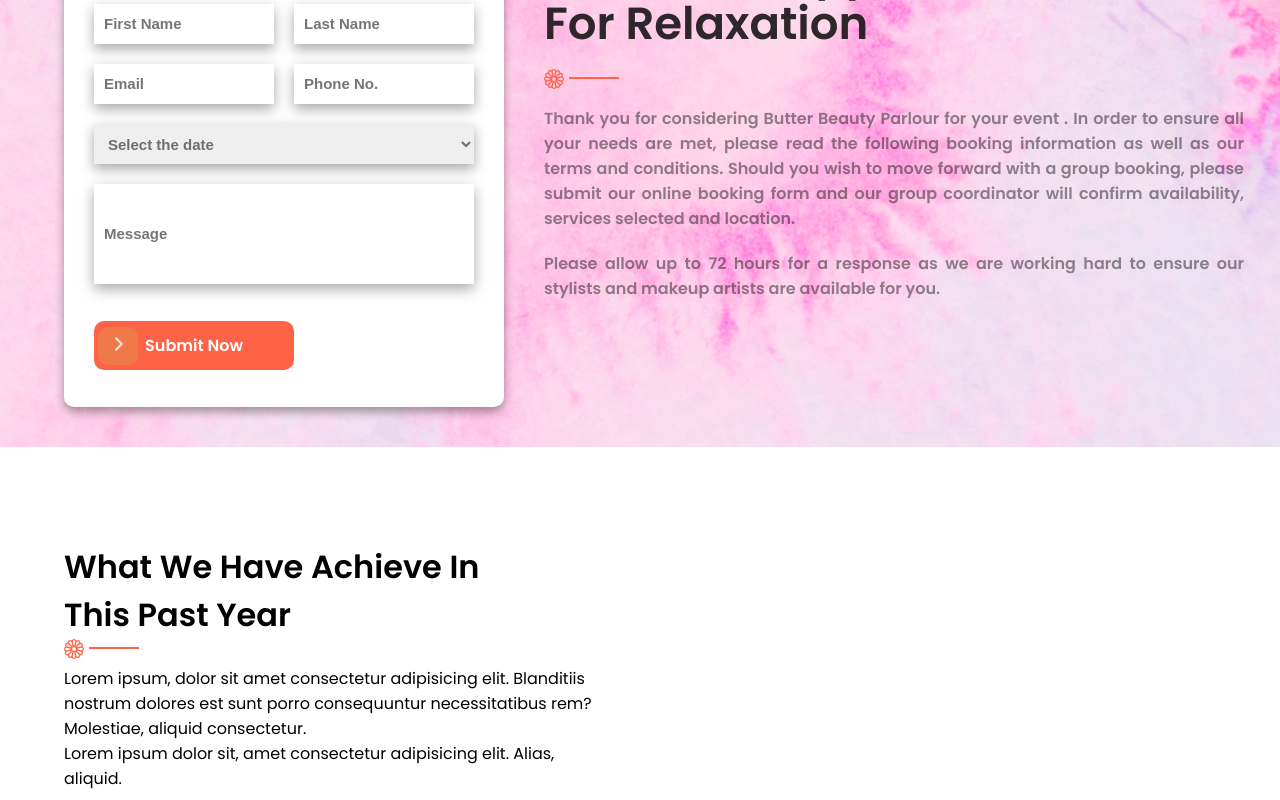
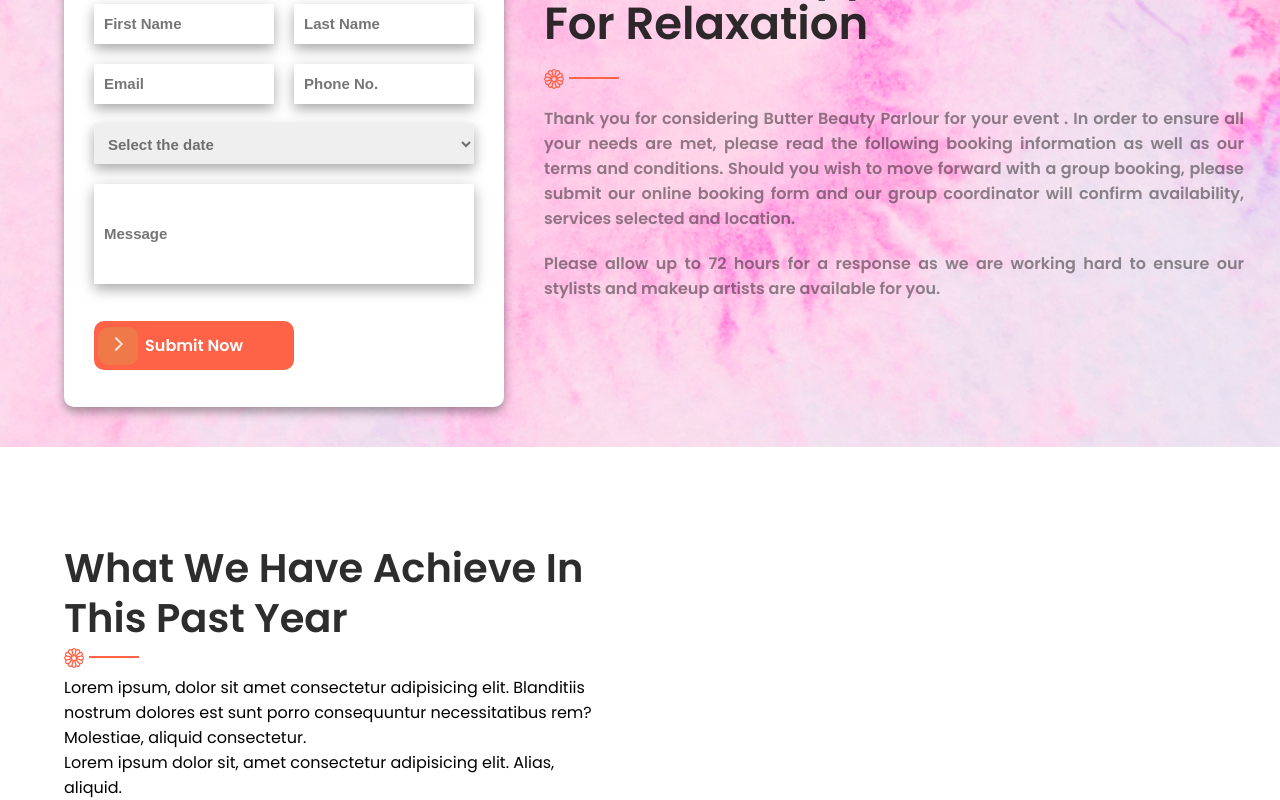
Before and after one commit to TamannaAfroz2666/Parlour-BD-Page, a React (Create React App) app: page / in a window 1280 px wide. Shown: the part 3376-4176 px from the top of the page. Built offline with nearby package versions, Linux system fonts and the light colour scheme; the HTML template or start-up script is replaced by a standard one.

Commit message:
title designed

```diff
--- a/src/components/AchiveList/AchiveList.css
+++ b/src/components/AchiveList/AchiveList.css
@@ -20,6 +20,18 @@
     width: 550px;
 }
 
+.titleAc{
+    font-size: 40px;
+
+    font-weight: 700;
+    color: #111111e1;
+    text-transform: capitalize;
+    line-height: 50px;
+    padding: 0 0 5px 0;
+}
+.titleAc:hover{
+    color: tomato;
+}
 /* icon part  */
 
 .IconInfoAchive{
```
